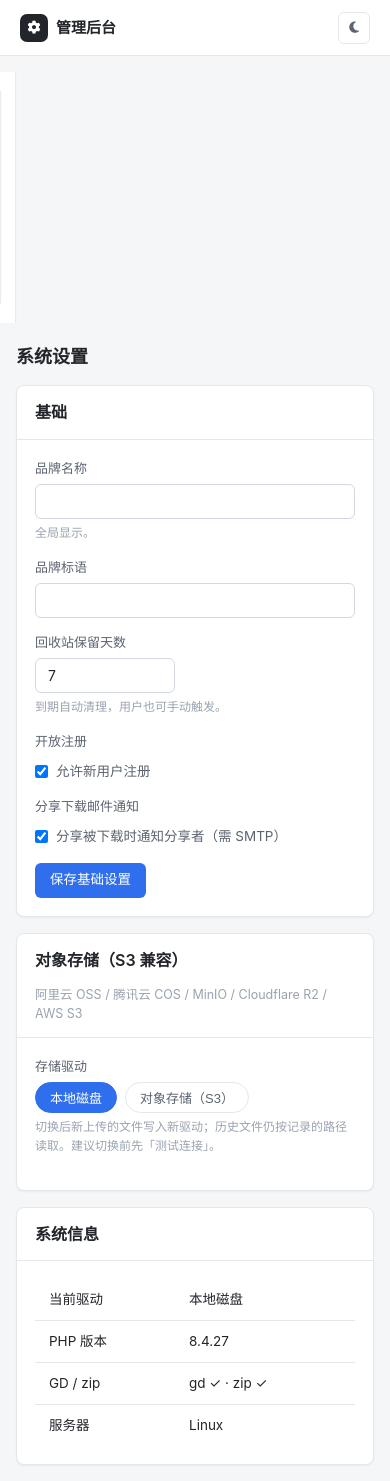
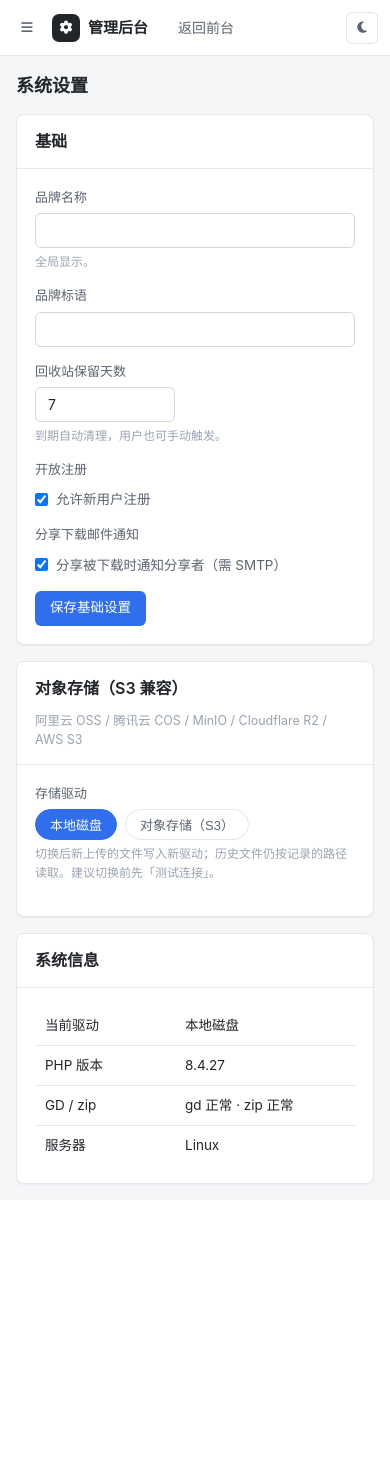
Before and after one commit to bilibilichengbuwan/yulan_Drive, a PHP site: template views/admin/settings.php in a window 390 px wide. After the commit the page ends 1186 px from the top, so only its background shows below. Run offline with PHP 8.4, Linux system fonts and the light colour scheme; the template is opened without the code that fills it, so the values that code supplies are empty.

Commit message:
fix: v1.0.4-2 手机端侧栏抽屉修复（个人中心/后台）+ 去除 emoji
- profile 与全部后台页面补齐汉堡菜单按钮与 #sideMask 遮罩，移动端侧栏抽屉可正常展开/收起
- public/js/app.js 新增全局 openSide/closeSide
- public/css/ui.css 收紧手机端顶栏/卡片/表格间距
- 去除后台与前端残留的符号，改为纯文字
- config/app.php 版本号更新为 1.0.4-2

```diff
--- a/config/app.php
+++ b/config/app.php
@@ -1,7 +1,7 @@
 <?php
 return [
     'name' => '欲蓝网盘',
-    'version' => '1.0.4',
+    'version' => '1.0.4-2',
     'debug' => false,
 
     'base_url' => 'http://localhost',
--- a/public/css/ui.css
+++ b/public/css/ui.css
@@ -399,7 +399,11 @@ textarea.form-control { resize: vertical; min-height: 80px; }
   #sideMask.on { display: block; }
   .hamburger { display: inline-flex; }
   .topnav .nav-links a:not(.keep) { display: none; }
+  .topnav-inner { gap: 10px; padding: 0 12px; }
+  .topnav .nav-links { gap: 0; }
   .file-name-cell .fname { max-width: 150px; }
+  .card-head { gap: 10px; }
+  .table th, .table td { padding: 9px 10px; }
 }
 
 /* ---------- 工具 ---------- */
--- a/views/admin/settings.php
+++ b/views/admin/settings.php
@@ -16,9 +16,16 @@ $driver = ($settings['storage_driver'] ?? 'local') === 's3' ? 's3' : 'local';
     <style>
         .layout { padding: 24px 32px; }
         .sidebar { width: 200px; position: sticky; top: calc(var(--nav-h) + 24px); }
-        @media (max-width: 992px) {
+        @media (max-width: 860px) {
             .layout { padding: 16px; flex-direction: column; }
-            .sidebar { width: 100%; position: static; }
+            .sidebar {
+                position: fixed; inset: 0 auto 0 0; top: var(--nav-h);
+                width: 264px; max-width: 82vw; z-index: 220;
+                background: var(--card); border-right: 1px solid var(--line);
+                padding: 14px; overflow-y: auto;
+                transform: translateX(-100%); transition: transform .2s ease;
+            }
+            .sidebar.open { transform: none; box-shadow: 0 8px 32px rgba(0,0,0,.2); }
         }
         .form-grid { display: grid; grid-template-columns: repeat(auto-fill, minmax(280px, 1fr)); gap: 14px 18px; }
         .field-hint { font-size: 12px; color: var(--text-3); margin-top: 5px; }
@@ -27,9 +34,10 @@ $driver = ($settings['storage_driver'] ?? 'local') === 's3' ? 's3' : 'local';
 <body>
 <nav class="topnav">
     <div class="topnav-inner" style="max-width:none">
+        <button class="icon-btn hamburger" onclick="openSide()"><i class="fas fa-bars"></i></button>
         <a class="brand" href="/admin"><span class="logo" style="background:var(--text)"><i class="fas fa-cog"></i></span><span>管理后台</span></a>
         <div class="nav-links">
-            <a href="/">返回前台</a>
+            <a class="keep" href="/">返回前台</a>
         </div>
         <div class="spacer"></div>
         <button class="theme-toggle" title="切换深色 / 浅色"><i class="fas fa-moon"></i></button>
@@ -37,7 +45,7 @@ $driver = ($settings['storage_driver'] ?? 'local') === 's3' ? 's3' : 'local';
 </nav>
 
 <div class="layout">
-    <aside class="sidebar">
+    <aside class="sidebar" id="sidebar">
         <div class="side-card">
             <a class="side-link" href="/admin"><i class="fas fa-tachometer-alt"></i>仪表盘</a>
             <a class="side-link" href="/admin/users"><i class="fas fa-users"></i>用户管理</a>
@@ -47,6 +55,7 @@ $driver = ($settings['storage_driver'] ?? 'local') === 's3' ? 's3' : 'local';
             <a class="side-link active" href="/admin/settings"><i class="fas fa-cogs"></i>系统设置</a>
         </div>
     </aside>
+    <div id="sideMask"></div>
 
     <main class="main">
         <div id="toast"></div>
@@ -146,7 +155,7 @@ $driver = ($settings['storage_driver'] ?? 'local') === 's3' ? 's3' : 'local';
                 <table class="table" style="max-width:560px">
                     <tr><td class="muted" style="width:140px">当前驱动</td><td><?= $driver === 's3' ? '对象存储（S3）' : '本地磁盘' ?></td></tr>
                     <tr><td class="muted">PHP 版本</td><td><?= phpversion() ?></td></tr>
-                    <tr><td class="muted">GD / zip</td><td><?= extension_loaded('gd') ? 'gd ✓' : 'gd ✗' ?> · <?= class_exists('ZipArchive') ? 'zip ✓' : 'zip ✗' ?></td></tr>
+                    <tr><td class="muted">GD / zip</td><td><?= extension_loaded('gd') ? 'gd 正常' : 'gd 缺失' ?> · <?= class_exists('ZipArchive') ? 'zip 正常' : 'zip 缺失' ?></td></tr>
                     <tr><td class="muted">服务器</td><td><?= php_uname('s') ?></td></tr>
                 </table>
             </div>
@@ -194,9 +203,9 @@ function testStorage() {
     var box = document.getElementById('storageResult');
     box.textContent = '正在连接…'; box.style.color = 'var(--text-2)';
     apiPost('/api/admin/storage-test', s3Payload(), function (json) {
-        box.textContent = '✓ 连接成功：' + json.data.bucket; box.style.color = 'var(--ok)';
+        box.textContent = '连接成功：' + json.data.bucket; box.style.color = 'var(--ok)';
     }, function (json) {
-        box.textContent = '✗ 连接失败：' + json.message; box.style.color = 'var(--danger)';
+        box.textContent = '连接失败：' + json.message; box.style.color = 'var(--danger)';
     });
 }
 function saveStorage() {
--- a/views/files/index.php
+++ b/views/files/index.php
@@ -1111,7 +1111,7 @@
 function getCsrfToken() {
     const meta = document.querySelector('meta[name="csrf-token"]');
     if (!meta || !meta.content) {
-        console.error('❌ CSRF Token未找到！请确保HTML中有 <meta name="csrf-token" content="...">');
+        console.error('CSRF Token 未找到！请确保 HTML 中有 <meta name="csrf-token" content="...">');
         return '';
     }
     return meta.content;
@@ -1226,7 +1226,7 @@ function getCsrfToken() {
                 method: 'POST',
                 headers: {
                     'X-Requested-With': 'XMLHttpRequest',
-                    'X-CSRF-TOKEN': csrfToken // ✅ 修复点1：添加 CSRF Token 到请求头
+                    'X-CSRF-TOKEN': csrfToken // 修复点1：添加 CSRF Token 到请求头
                 },
                 body: formData
             })
@@ -1317,7 +1317,7 @@ function startChunkUpload() {
             method: 'POST',
             headers: {
                 'X-Requested-With': 'XMLHttpRequest',
-                'X-CSRF-TOKEN': csrfToken // ✅ 修复点2：添加 CSRF Token 到请求头
+                'X-CSRF-TOKEN': csrfToken // 修复点2：添加 CSRF Token 到请求头
             },
             body: formData
         })
--- a/views/profile.php
+++ b/views/profile.php
@@ -13,6 +13,7 @@
 <body>
 <nav class="topnav">
     <div class="topnav-inner">
+        <button class="icon-btn hamburger" onclick="openSide()"><i class="fas fa-bars"></i></button>
         <a class="brand" href="/dashboard"><span class="logo"><i class="fas fa-cloud"></i></span><span><?= Helper::e($brand) ?></span></a>
         <div class="nav-links">
             <a href="/dashboard">我的文件</a>
```
Also changed, not shown: views/admin/files.php (+13 -4 lines), views/admin/index.php (+13 -4 lines), views/admin/logs.php (+13 -4 lines), views/admin/users.php (+13 -4 lines), public/js/app.js.
